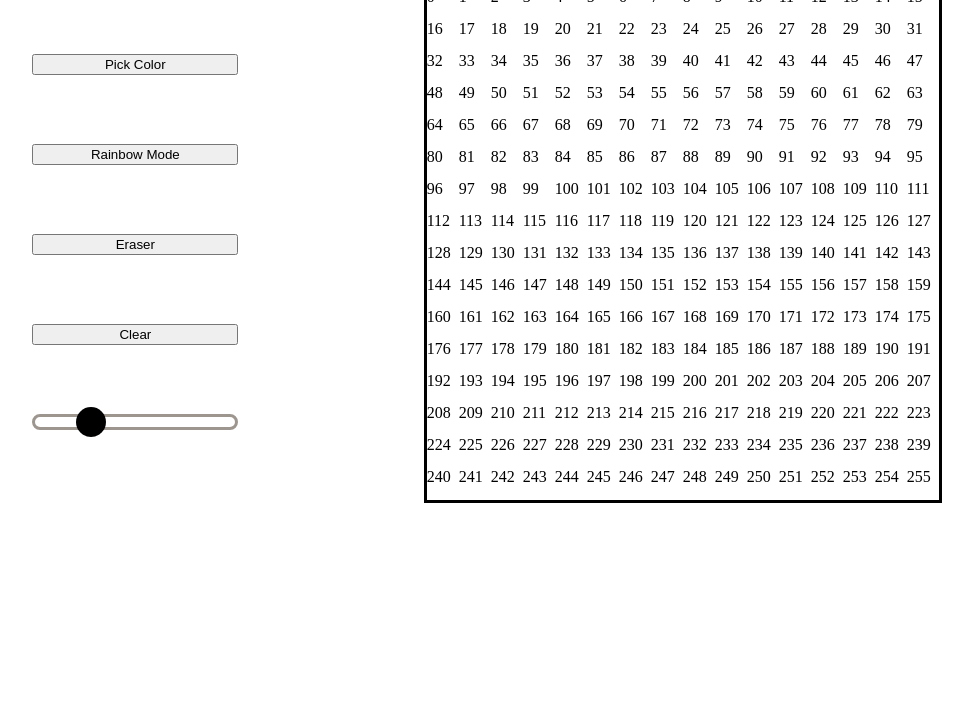
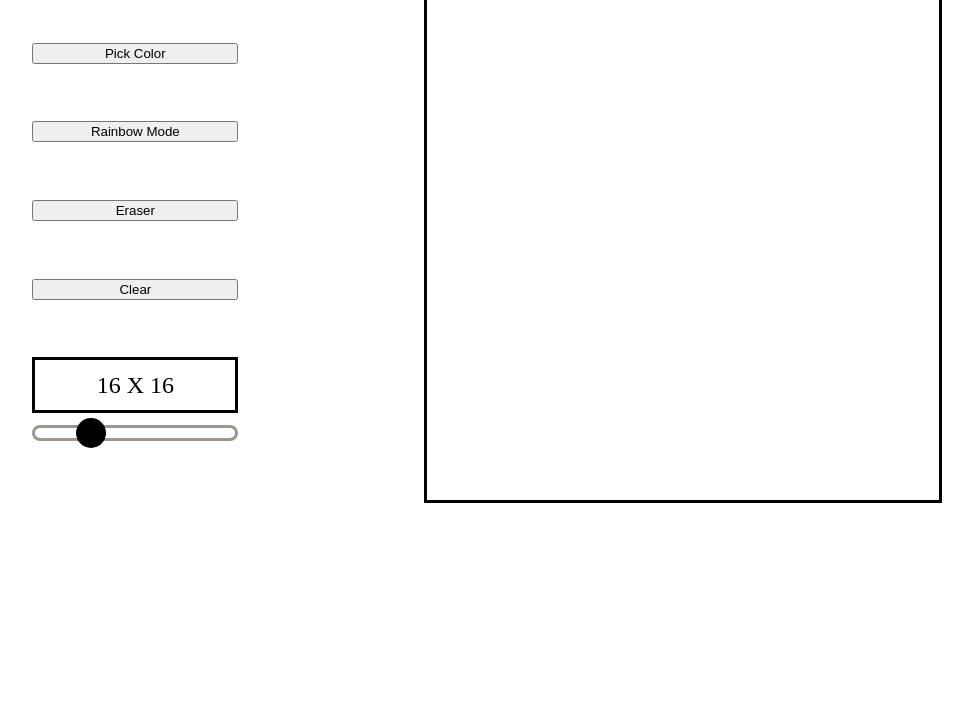
Before and after one commit to Khaspper/etch-a-sketch, a plain HTML site: page index.html in a window 1280 px wide. Shown: the part 73-800 px from the top of the page, without its empty margins (153-1126 px from the left). Drawn offline with Linux system fonts and the light colour scheme.

Commit message:
Let user see what pixel they'll choose
when the user uses the slider it tells them how much pixels they chose

```diff
--- a/index.html
+++ b/index.html
@@ -15,19 +15,17 @@
             <button id="rainbowMode">Rainbow Mode</button>
             <button id="eraser">Eraser</button>
             <button id="clear">Clear</button>
-            <div id="slider-contaier">
-                <div id="dimension"></div>
-                <input type="range" min="1" max="64" value="16" id="slider">
+            <div id="pixelSliderContainer">
+                <div id="pixelDimension"></div>
+                <div id="slider-contaier">
+                    <div id="dimension"></div>
+                    <input type="range" min="1" max="64" value="16" id="slider">
+                </div>
             </div>
 
         </div>
         <!--! Right Side !-->
-        <div id="canvas">
-            <!-- <div id="box">1</div>
-            <div id="box">2</div>
-            <div id="box">3</div>
-            <div id="box">4</div> -->
-        </div>
+        <div id="canvas"></div>
     </div>
 
 </body>
--- a/script.js
+++ b/script.js
@@ -1,6 +1,15 @@
 let canvas = document.getElementById("canvas");
+let pixelDimension = document.getElementById("pixelDimension");
 let isMouseDown = false;
 let pixelCount = 16;
+pixelDimension.textContent = `${pixelCount} X ${pixelCount}`
+slider.addEventListener("mousemove", (event) => pixelDimension.textContent = `${slider.value} X ${slider.value}`)
+slider.addEventListener("mouseup", (event) => {
+   pixelCount = slider.value;
+   deleteAllChildElements(canvas);
+   addPixels(canvas);
+   pixelDimension.textContent = `${pixelCount} X ${pixelCount}`
+})
 
 function handleMouseDown() {
    isMouseDown = true;
@@ -25,9 +34,9 @@ function deleteAllChildElements(parentElement) {
    }
 }
 
+function addPixels(canvas) {
    for (let i = 0; i < (pixelCount * pixelCount); i++) {
       let pixel = document.createElement('div');
-   pixel.textContent = i;
       pixel.style.width = `${512 / pixelCount}px`;
       pixel.style.height = `${512 / pixelCount}px`;
       pixel.classList.add('box');
@@ -35,7 +44,9 @@ for (let i = 0; i < (pixelCount * pixelCount); i++) {
       pixel.style.flexWrap = "wrap";
       canvas.appendChild(pixel);
    }
+}
 
+addPixels(canvas);
 canvas.addEventListener("mousedown", handleMouseDown);
 canvas.addEventListener("mousemove", handleMouseMove);
 document.addEventListener("mouseup", handleMouseUp);
--- a/style.css
+++ b/style.css
@@ -12,11 +12,19 @@
     justify-content: space-evenly;
 }
 
-#box {
+#pixelSliderContainer {
     display: flex;
-    flex-wrap: wrap;
-    /* height: 256px;
-    width: 256px; */
+    flex-direction: column;
+    gap: 12px;
+}
+
+#pixelDimension {
+    display: flex;
+    justify-content: center;
+    align-items: center;
+    border: solid;
+    font-size: 24px;
+    height: 50px;
 }
 
 #canvas {
```
Lines whose indentation alone changed are shown as unchanged.
